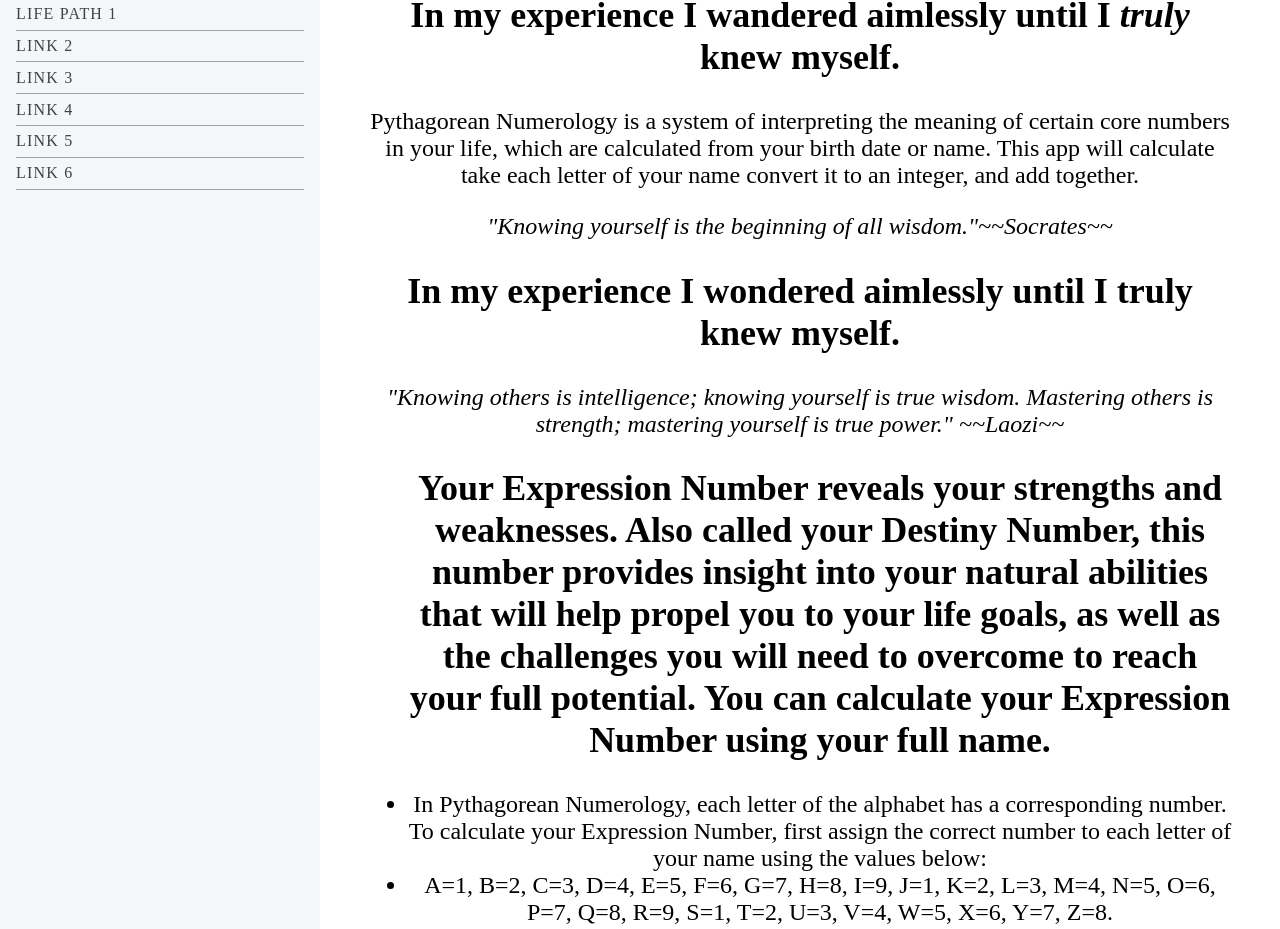
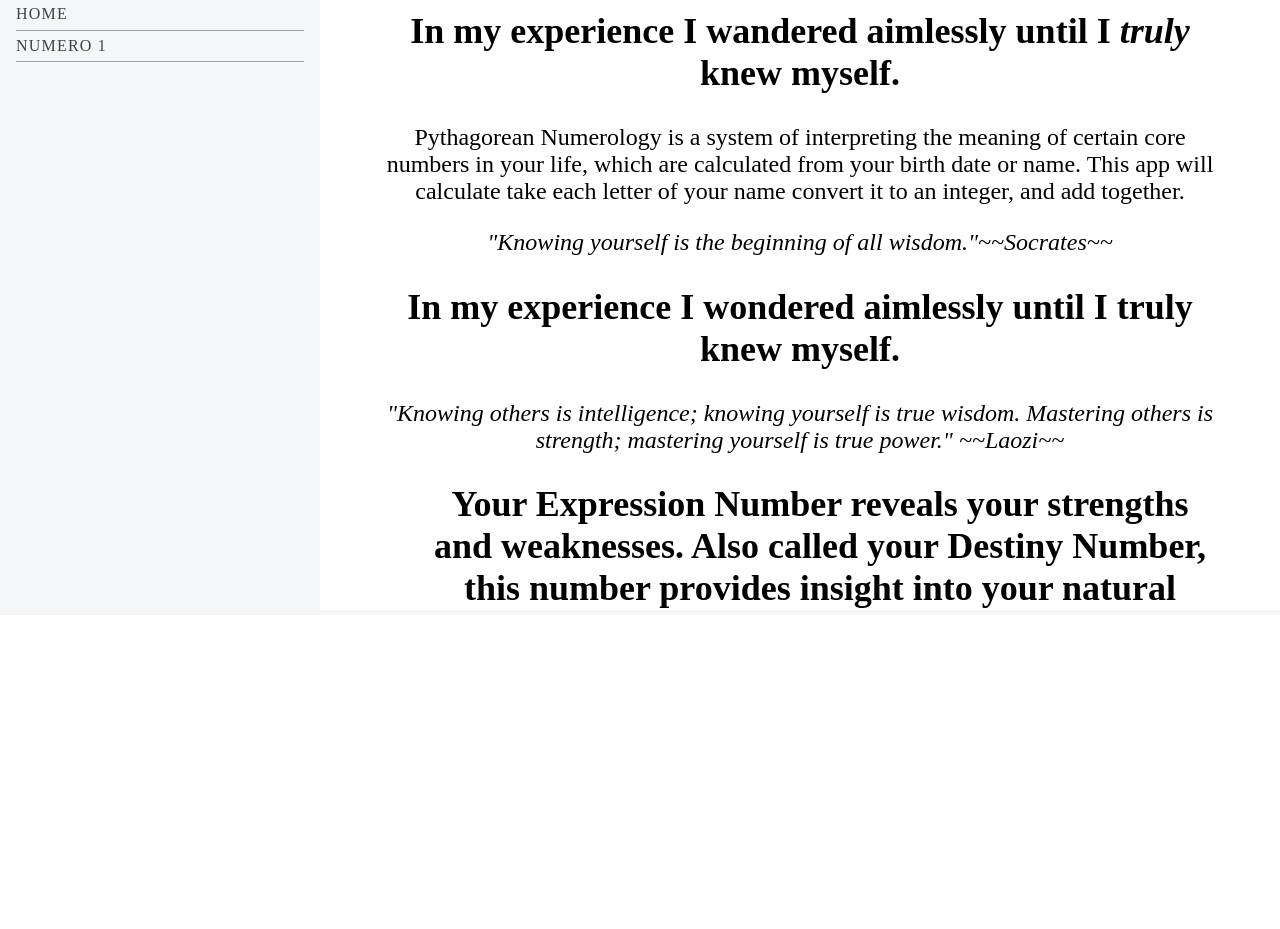
Before and after one commit to ChrisForti/know-urself, a React (Vite) app: page / in a window 1280 px wide. Shown: the part 190-1119 px from the top of the page. After the commit the page ends 805 px from the top, so only its background shows below. Built offline with nearby package versions, Linux system fonts and the light colour scheme.

Commit message:
Made site interactive.

```diff
--- a/src/App.module.css
+++ b/src/App.module.css
@@ -1,4 +1,5 @@
 .mainContainer {
   display: flex;
   flex: 1;
+  height: calc(100vh - (6rem + 5px));
 }
--- a/src/App.tsx
+++ b/src/App.tsx
@@ -1,20 +1,18 @@
-// import { useState } from "react";
+import { useState } from "react";
 import styles from "./App.module.css";
 import { Sidebar } from "./components/Sidebar";
-// import { Content } from "./components/Content";
+import { Content } from "./components/Content";
 import { Header } from "./components/Header";
-import { Mainpage } from "./components/Mainpage";
 
 function App() {
-  // const [choice, setChoice] = useState(Math.floor(Math.random() * 4));
+  const [choice, setChoice] = useState(0);
 
   return (
     <>
       <Header />
       <div className={styles.mainContainer}>
-        <Sidebar />
-        <Mainpage />
-        {/* <Content /> */}
+        <Sidebar setChoice={setChoice} />
+        <Content choice={choice} />
       </div>
     </>
   );
--- a/src/components/Content.module.css
+++ b/src/components/Content.module.css
@@ -1,4 +1,5 @@
 .main {
   display: flex;
   padding: 1rem;
+  overflow: scroll;
 }
--- a/src/components/Content.tsx
+++ b/src/components/Content.tsx
@@ -1,10 +1,11 @@
 import styles from "./Content.module.css";
+import { Mainpage } from "./Mainpage";
 import { One } from "./numerology/One";
 
-export function Content() {
-  return (
-    <main className={styles.main}>
-      <One />
-    </main>
-  );
+type ContentProps = { choice: number };
+
+export function Content({ choice }: ContentProps) {
+  const pages = [<Mainpage />, <One />];
+
+  return <main className={styles.main}>{pages[choice]}</main>;
 }
--- a/src/components/Mainpage.tsx
+++ b/src/components/Mainpage.tsx
@@ -40,8 +40,8 @@ export function Mainpage() {
           O=6, P=7, Q=8, R=9, S=1, T=2, U=3, V=4, W=5, X=6, Y=7, Z=8.
         </li>
         <li>
-          Add up each of these numbers, then reduce the result until you have a
-          single digit number.
+          the app will add up each of these numbers, then reduce the result
+          until we have a single digit number.
         </li>
       </ul>
     </main>
--- a/src/components/Sidebar.tsx
+++ b/src/components/Sidebar.tsx
@@ -3,30 +3,30 @@ import styles from "./Sidebar.module.css";
 import { FontAwesomeIcon } from "@fortawesome/react-fontawesome";
 import { faBars } from "@fortawesome/free-solid-svg-icons";
 
-export function Sidebar() {
+type SidebarProps = {
+  setChoice: React.Dispatch<React.SetStateAction<number>>;
+};
+
+export function Sidebar({ setChoice }: SidebarProps) {
   const [sidebarOpen, setSidebarOpen] = useState(false);
 
   return (
     <aside className={`${styles.sidebar} ${sidebarOpen ? styles.show : ""}`}>
       <h2 className={styles.h2}>Destiny numbers 1 thru 9</h2>
       <ul className={styles.linkContainer}>
-        <li>
-          <a href="#">Life Path 1</a>
-        </li>{" "}
-        <li>
-          <a href="#">link 2</a>
-        </li>{" "}
-        <li>
-          <a href="#">link 3</a>
-        </li>{" "}
-        <li>
-          <a href="#">link 4</a>
-        </li>{" "}
-        <li>
-          <a href="#">link 5</a>
-        </li>{" "}
-        <li>
-          <a href="#">link 6</a>
+        <li
+          onClick={() => {
+            setChoice(0);
+          }}
+        >
+          <a href="#">Home</a>
+        </li>
+        <li
+          onClick={() => {
+            setChoice(1);
+          }}
+        >
+          <a href="#">Numero 1</a>
         </li>
       </ul>
       <button
--- a/src/components/numerology/One.module.css
+++ b/src/components/numerology/One.module.css
@@ -1,9 +1,13 @@
 .one {
-  color: black;
+  /* color: black; */
   text-align: center;
-  background-color: #d8e3e9;
 }
 
 .h1 {
   font-size: x-larger;
 }
+
+.em {
+  font-size: x-large;
+  color: #f56a6a;
+}
--- a/src/index.css
+++ b/src/index.css
@@ -8,7 +8,7 @@ html,
 body {
   margin: 0;
   padding: 0;
-  min-height: 100vh;
+  height: 100vh;
   background: white;
 }
 
@@ -18,5 +18,5 @@ body {
   margin: 0 auto;
   display: flex;
   flex-direction: column;
-  min-height: 100vh;
+  height: 100vh;
 }
```
